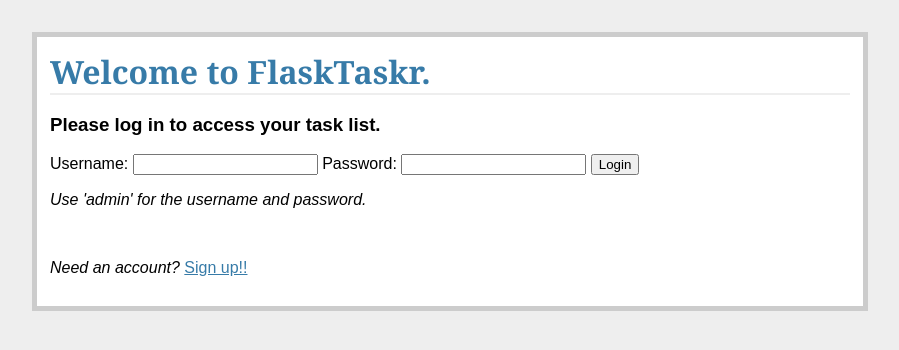
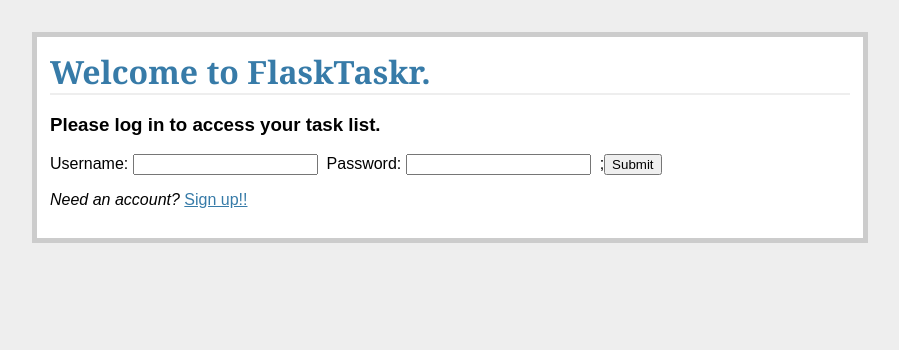
Before and after one commit to briandickens/RealPython, a Flask app: page / in a window 1280 px wide. Shown: the top 350 px of the page, without its empty margins (190-1089 px from the left). Run offline with Flask 2, Linux system fonts and the light colour scheme.

Commit message:
Added code for user login

```diff
--- a/flask-taskr/app/templates/login.html
+++ b/flask-taskr/app/templates/login.html
@@ -3,11 +3,7 @@
 	<h1>Welcome to FlaskTaskr.</h1>
 	<h3>Please log in to access your task list.</h3>
 	<form method="post" action="/">
-		Username: <input type="text" name="username" value="{{ request.form.username }}">
-		Password: <input type="password" name="password" value="{{ request.form.password }}">
-		<input type="submit" value="Login">
+		<p>{{ form.name.label }}: {{form.name }}&nbsp;&nbsp;{{ form.password.label }}: {{ form.password }}&nbsp;&nbsp;;<input type = "submit" value = "Submit"></p>
 	</form>
-	<p><em>Use 'admin' for the username and password.</em></p>
-	<br />
 	<p><em>Need an account? </em><a href="/register">Sign up!!</a></p>
 {% endblock %}
--- a/flask-taskr/app/views.py
+++ b/flask-taskr/app/views.py
@@ -36,12 +36,17 @@ def logout():
 def login():
     error = None
     if request.method == 'POST':
-        if request.form['username'] != app.config['USERNAME'] or request.form['password'] != app.config['PASSWORD']:
-            error = 'Invalid Credentials. Please try again'
+        u = User.query.filter_by(name = request.form['name'],
+                                 password = request.form['password']).first()
+        if u is None:
+            error = 'Invalid username or password.'
         else:
-            session['logged_in'] = True
+            session['logged in'] = True
+            flash('You are logged in. Go crazy.')
             return redirect(url_for('tasks'))
-    return render_template('login.html', error=error)
+    return render_template('login.html',
+                           form = LoginForm(request.form),
+                           error=error)
 
 @app.route('/tasks/')
 @login_required
```
